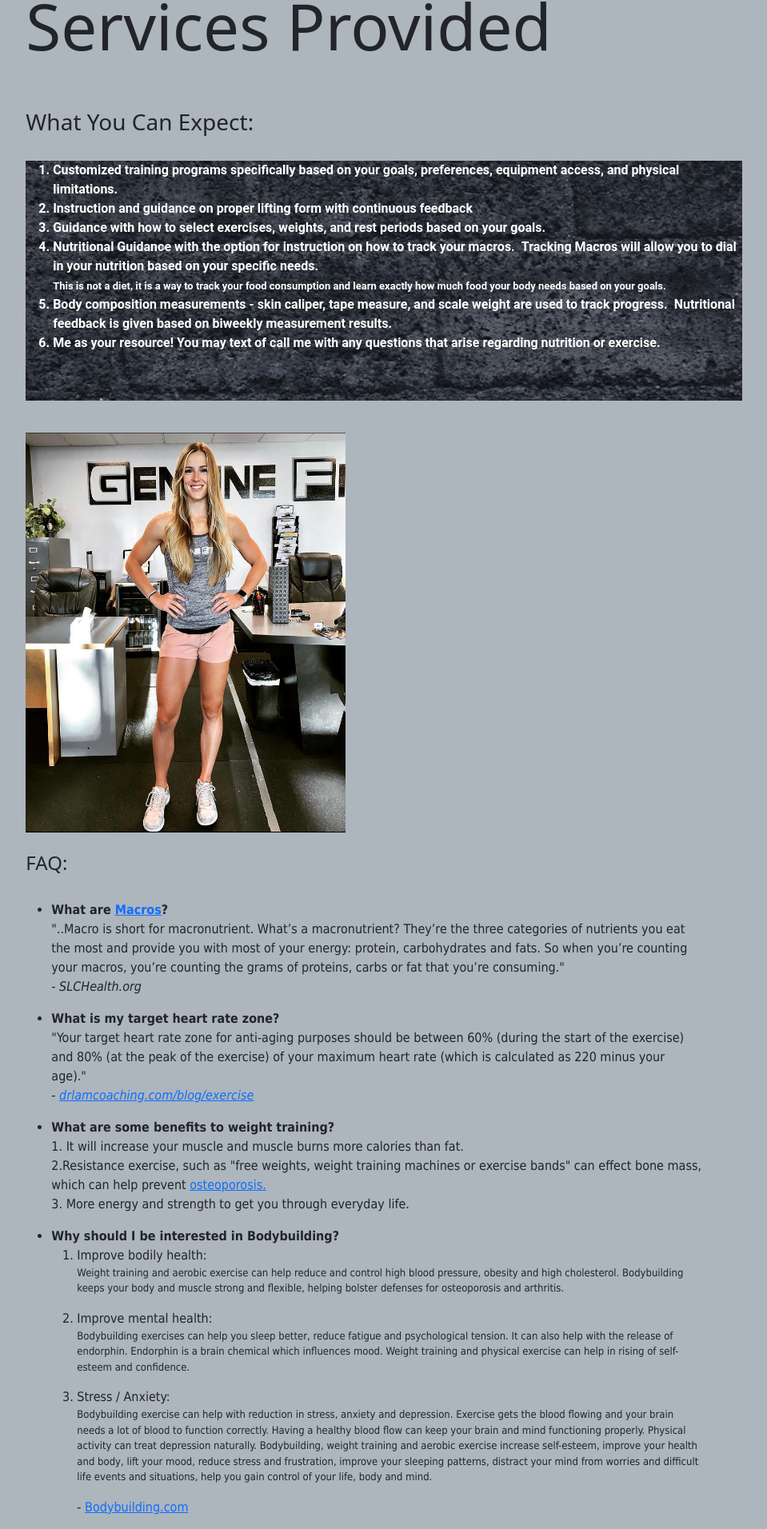
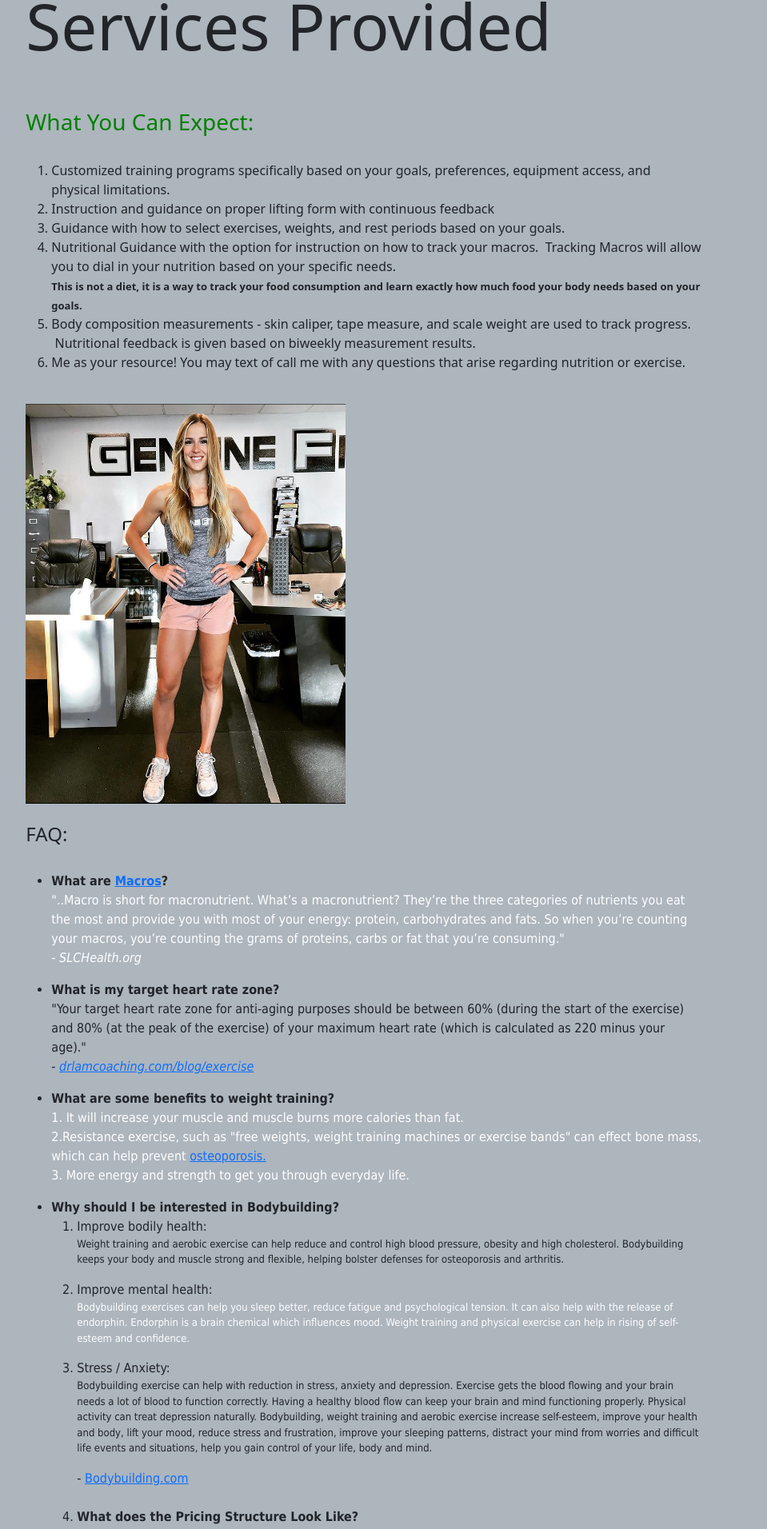
Before and after one commit to Magofna68/Capstone, a React (Create React App) app: page /services in a window 1280 px wide. Shown: the part 285-2197 px from the top of the page at 80% size, without its empty margins (185-1144 px from the left). Built offline with nearby package versions, Linux system fonts and the light colour scheme.

Commit message:
update font styling and color

```diff
--- a/src/components/pages/ServicesPage.js
+++ b/src/components/pages/ServicesPage.js
@@ -10,9 +10,9 @@ function ServicesPage(props) {
       <ServicesBanner banner={props.banner} />
       <Hero title={props.title} />
       <Content>
-        <h3><bold>What You Can Expect:</bold></h3>
+        <h3 className="greenFont"><bold>What You Can Expect:</bold></h3>
         <br></br>
-        <ol className="servicesBody">
+        <ol>
           <li>Customized training programs specifically based on your goals, preferences, equipment access, and physical limitations.</li>
           <li>Instruction and guidance on proper lifting form with continuous feedback</li>
           <li>Guidance with how to select exercises, weights, and rest periods based on your goals.</li>
@@ -25,9 +25,9 @@ function ServicesPage(props) {
         <br></br>
         <br></br>
         <h4>FAQ:</h4><br></br>
-        <ul id="faq">
+        <ul id="faq" className="servicesBody">
           <li><strong>What are <a href="https://www.sclhealth.org/blog/2018/10/what-are-macros-and-why-should-i-be-counting-them/">Macros</a>?</strong></li>
-          <p>
+          <p className="whiteText">
             "..Macro is short for macronutrient. What’s a macronutrient? They’re the three categories of nutrients you eat the most and provide you with most of your energy: protein, carbohydrates and fats. So when you’re counting your macros, you’re counting the grams of proteins, carbs or fat that you’re consuming."
             <br></br>
             <em>- SLCHealth.org</em>
@@ -39,7 +39,7 @@ function ServicesPage(props) {
             -  <a href="https://www.drlamcoaching.com/blog/exercise-faq/"><em>drlamcoaching.com/blog/exercise</em></a>
           </p>
           <li><strong>What are some benefits to weight training?</strong></li>
-          <p>
+          <p className="whiteText">
             1. It will increase your muscle and muscle burns more calories than fat.<br></br>
             2.Resistance exercise, such as "free weights, weight training machines or exercise bands" can effect bone mass, which can help prevent <a href="https://osteoporosis.ca/">osteoporosis.</a><br></br>
             3. More energy and strength to get you through everyday life.
@@ -51,7 +51,7 @@ function ServicesPage(props) {
               Bodybuilding keeps your body and muscle strong and flexible, helping bolster defenses for osteoporosis and arthritis.
             </p>
             <li>Improve mental health:</li>
-            <p className="smallFont">
+            <p className="smallFont  whiteText">
               Bodybuilding exercises can help you sleep better, reduce fatigue and psychological tension. It can also help with the release of endorphin. Endorphin is a brain chemical which influences mood.
               Weight training and physical exercise can help in rising of self-esteem and confidence.
             </p>
@@ -65,7 +65,7 @@ function ServicesPage(props) {
               <br />
               <br></br>
               <li><strong>What does the Pricing Structure Look Like?</strong></li>
-              <p>
+              <p className="whiteText">
                 An hourly rate of $60 will give you access to all the services listed above.
               </p>
             </p>
--- a/src/index.css
+++ b/src/index.css
@@ -200,23 +200,13 @@ img.cardimg:hover{
   background-color: #adb5bd;
 }
 
-.servicesBody{
-  background-image: url(./IMG/gymPic.jpeg);
-  background-position: center;
-  background-repeat:no-repeat;
-  background-blend-mode: darken;
-  background-color: rgba(243, 236, 236, 0.397);
-  height: 300px;
-  width: 70vw;
-  font-family: Roboto;
-  font-weight: 600;
-  color: white;
-  text-align: left;
-  padding-left: 4%
-}
+
 
 #color{
 color: white;
+}
+.whiteText{
+  color: white;
 }
 
 .aboutPageText{
```
